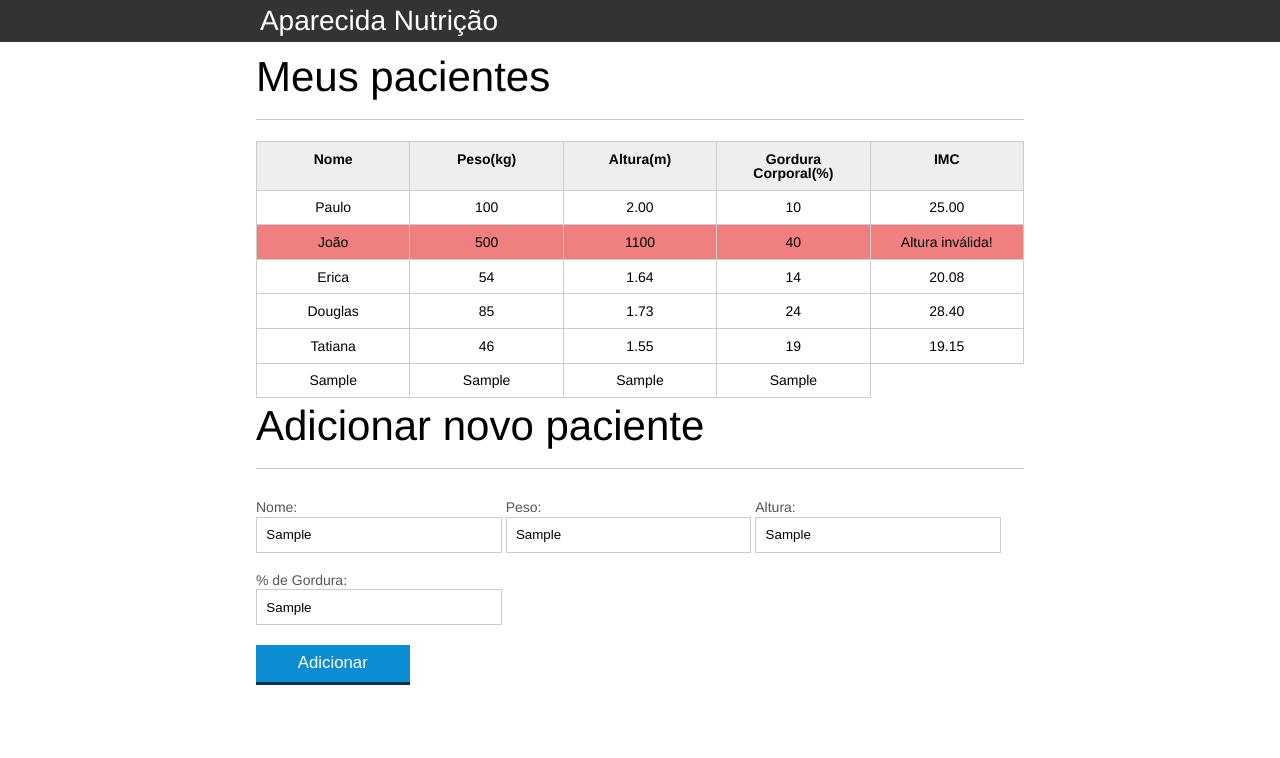
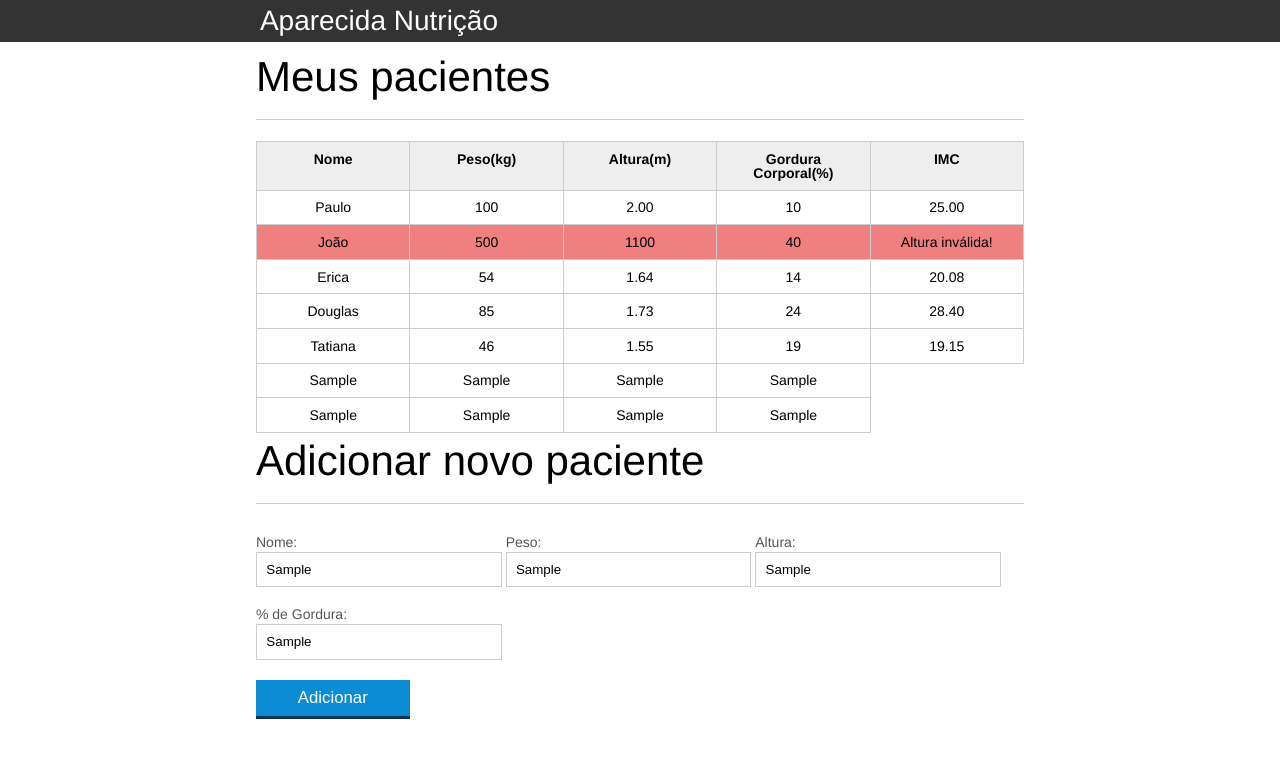
Before and after one commit to dpaula/advancing-javascript, a plain HTML site: page index.html in a window 1280 px wide. Both pictures are taken after typing "Sample", "Sample", "Sample", "Sample" into the empty fields and a click on the button "Adicionar". Drawn offline with Linux system fonts and the light colour scheme.

Commit message:
ajustando arquivos

```diff
--- a/index.html
+++ b/index.html
@@ -103,7 +103,8 @@
 	</section>
 
 	<!-- Importação dos Javascripts AQUI -->
-	<script src="js/principal.js"></script>
+	<script src="js/calcula-imc.js"></script>
+	<script src="js/form.js"></script>
 
 </body>
 
--- /dev/null
+++ b/js/form.js
@@ -0,0 +1,41 @@
+//pegando o componente
+var botaoAdicionar = document.querySelector("#adicionar-paciente");
+//criando evento de click para o botão
+botaoAdicionar.addEventListener("click", function(event){
+    //anulando função default
+    event.preventDefault();
+
+    //pegando o formulario
+    var formu = document.querySelector("#form-adiciona");
+
+    //extraindo valores do formulario
+    var nome = formu.nome.value;
+    var peso = formu.peso.value;
+    var altura = formu.altura.value;
+    var gordura = formu.gordura.value;
+
+    //criando uma tag tr
+    var pacienteTr = document.createElement("tr");
+
+    //criando tags tds
+    var nomeTd = document.createElement("td");
+    var pesoTd = document.createElement("td");
+    var alturaTd = document.createElement("td");
+    var gorduraTd = document.createElement("td");
+    var imcTd = document.createElement("td");
+
+    //incluindo os valores extraidos do form nas tags TDs
+    nomeTd.textContent = nome;
+    pesoTd.textContent = peso;
+    alturaTd.textContent = altura;
+    gorduraTd.textContent = gordura;
+
+    //conectando as tags td como filha da tr
+    pacienteTr.appendChild(nomeTd);
+    pacienteTr.appendChild(pesoTd);
+    pacienteTr.appendChild(alturaTd);
+    pacienteTr.appendChild(gorduraTd);
+
+    var tabela = document.querySelector("#tabela-pacientes");
+    tabela.appendChild(pacienteTr);
+});
```
Also changed, not shown: js/calcula-imc.js (renamed from js/principal.js).
